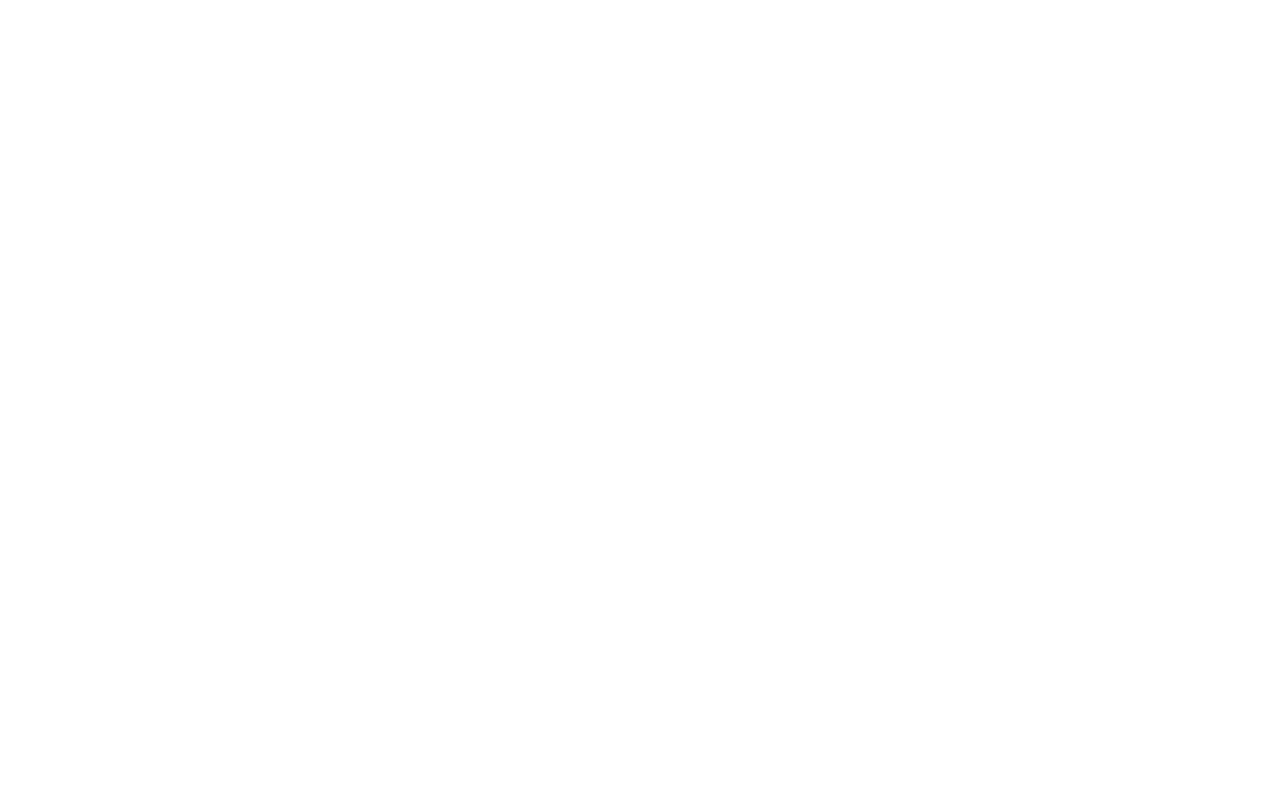
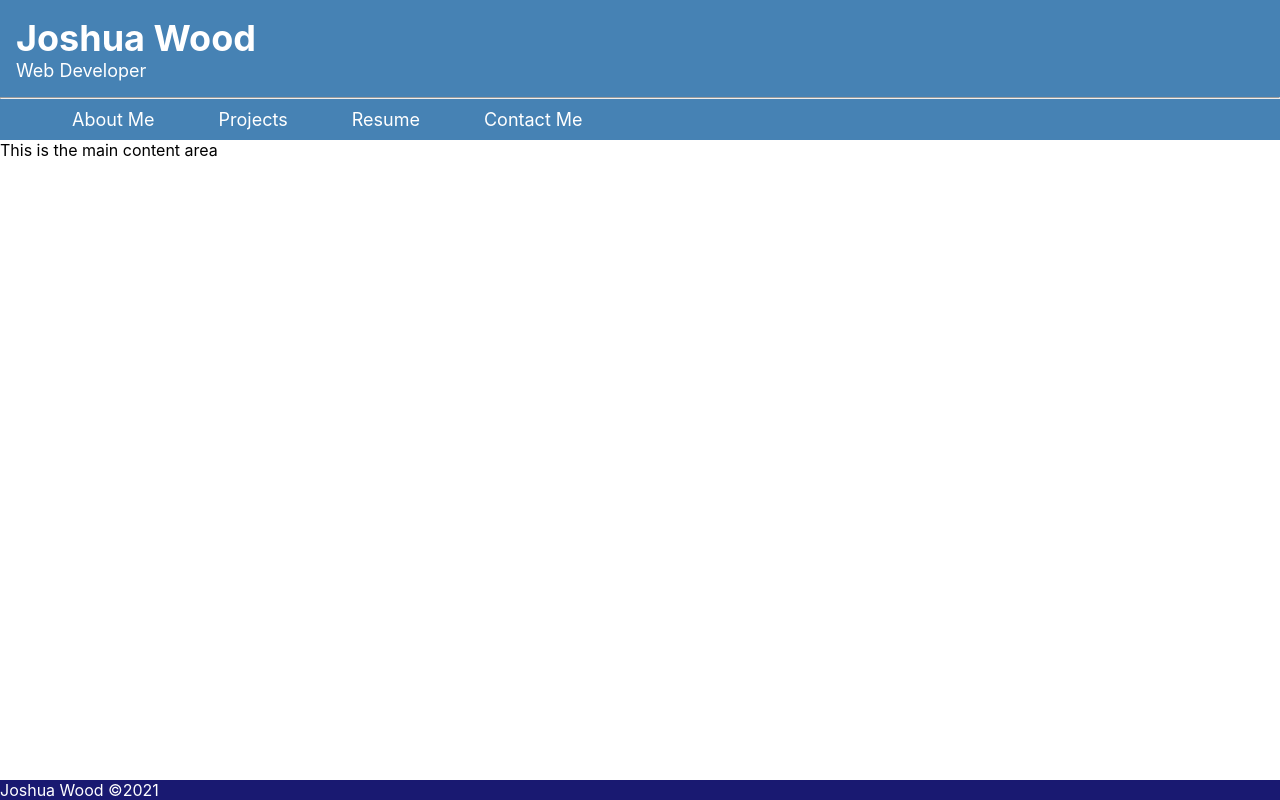
Before and after one commit to Joshuawd190/react_portfolio, a React (Create React App) app: page / in a window 1280 px wide. Built offline with nearby package versions, Linux system fonts and the light colour scheme.

Commit message:
Styling header, footer, adding more components

```diff
--- a/src/App.js
+++ b/src/App.js
@@ -2,9 +2,18 @@
 import './index.css';
 import { projects } from './assets/projectlist/projectlist.json';
 
+import Header from './components/UI/Header';
+import Footer from './components/UI/Footer';
+
 function App() {
   console.log(projects);
-  return <div className='App'></div>;
+  return (
+    <div>
+      <Header />
+      <main>This is the main content area</main>
+      <Footer />
+    </div>
+  );
 }
 
 export default App;
--- /dev/null
+++ b/src/components/UI/Footer/index.js
@@ -0,0 +1,7 @@
+import React from 'react';
+
+function Footer() {
+  return <footer className='App-footer'>Joshua Wood &copy;2021</footer>;
+}
+
+export default Footer;
--- a/src/components/UI/Header/index.js
+++ b/src/components/UI/Header/index.js
@@ -0,0 +1,17 @@
+import React from 'react';
+import Navbar from '../Navbar';
+
+function Header() {
+  return (
+    <header className='App-header'>
+      <div className='title-card'>
+        <h1>Joshua Wood</h1>
+        <p>Web Developer</p>
+      </div>
+      <hr></hr>
+      <Navbar />
+    </header>
+  );
+}
+
+export default Header;
--- a/src/components/UI/Navbar/index.js
+++ b/src/components/UI/Navbar/index.js
@@ -0,0 +1,15 @@
+import React from 'react';
+
+function Navbar() {
+  return (
+    <nav>
+      <ul className='flex-row'>
+        <li className='nav-bar-item'>About Me</li>
+        <li className='nav-bar-item'>Projects</li>
+        <li className='nav-bar-item'>Resume</li>
+        <li className='nav-bar-item'>Contact Me</li>
+      </ul>
+    </nav>
+  );
+}
+export default Navbar;
--- a/src/index.css
+++ b/src/index.css
@@ -1,47 +1,61 @@
+* {
+  margin: 0;
+}
+
+:root {
+  --main: hsl(207, 44%, 49%);
+  --secondary: hsla(260, 60%, 33%, 1);
+  --accent: hsl(240, 64%, 27%);
+  --error: hsl(0, 100%, 40%);
+}
+
 body {
-  margin: 0;
   font-family: -apple-system, BlinkMacSystemFont, 'Segoe UI', 'Roboto', 'Oxygen',
     'Ubuntu', 'Cantarell', 'Fira Sans', 'Droid Sans', 'Helvetica Neue',
     sans-serif;
-  -webkit-font-smoothing: antialiased;
-  -moz-osx-font-smoothing: grayscale;
-}
-
-.App {
-  text-align: center;
-}
-
-.App-logo {
-  height: 40vmin;
-  pointer-events: none;
-}
-
-@media (prefers-reduced-motion: no-preference) {
-  .App-logo {
-    animation: App-logo-spin infinite 20s linear;
-  }
 }
 
 .App-header {
-  background-color: #282c34;
-  min-height: 100vh;
+  background-color: var(--main);
+  min-height: 15vmin;
   display: flex;
   flex-direction: column;
-  align-items: center;
+  align-items: left;
   justify-content: center;
-  font-size: calc(10px + 2vmin);
+  font-size: calc(10px + 1vmin);
   color: white;
 }
 
-.App-link {
-  color: #61dafb;
+.App-footer {
+  background-color: var(--accent);
+  min-height: fit-content;
+  font-size: calc(8px + 1vmin);
+  color: white;
+  position: fixed;
+  left: 0;
+  bottom: 0;
+  width: 100%;
 }
 
-@keyframes App-logo-spin {
-  from {
-    transform: rotate(0deg);
-  }
-  to {
-    transform: rotate(360deg);
-  }
+h1 {
+  font-size: calc(20px + 2vmin);
 }
+
+.flex-row {
+  display: flex;
+  flex-wrap: wrap;
+}
+
+.nav-bar-item {
+  padding-inline: 2rem;
+}
+
+li {
+  list-style: none;
+  padding: 10px;
+}
+
+.title-card {
+  text-align: left;
+  margin: 1rem;
+}
```
Also changed, not shown: src/components/Content/Main/index.js (added, +8 -0 lines), src/components/Content/ContactForm/index.js (added).
